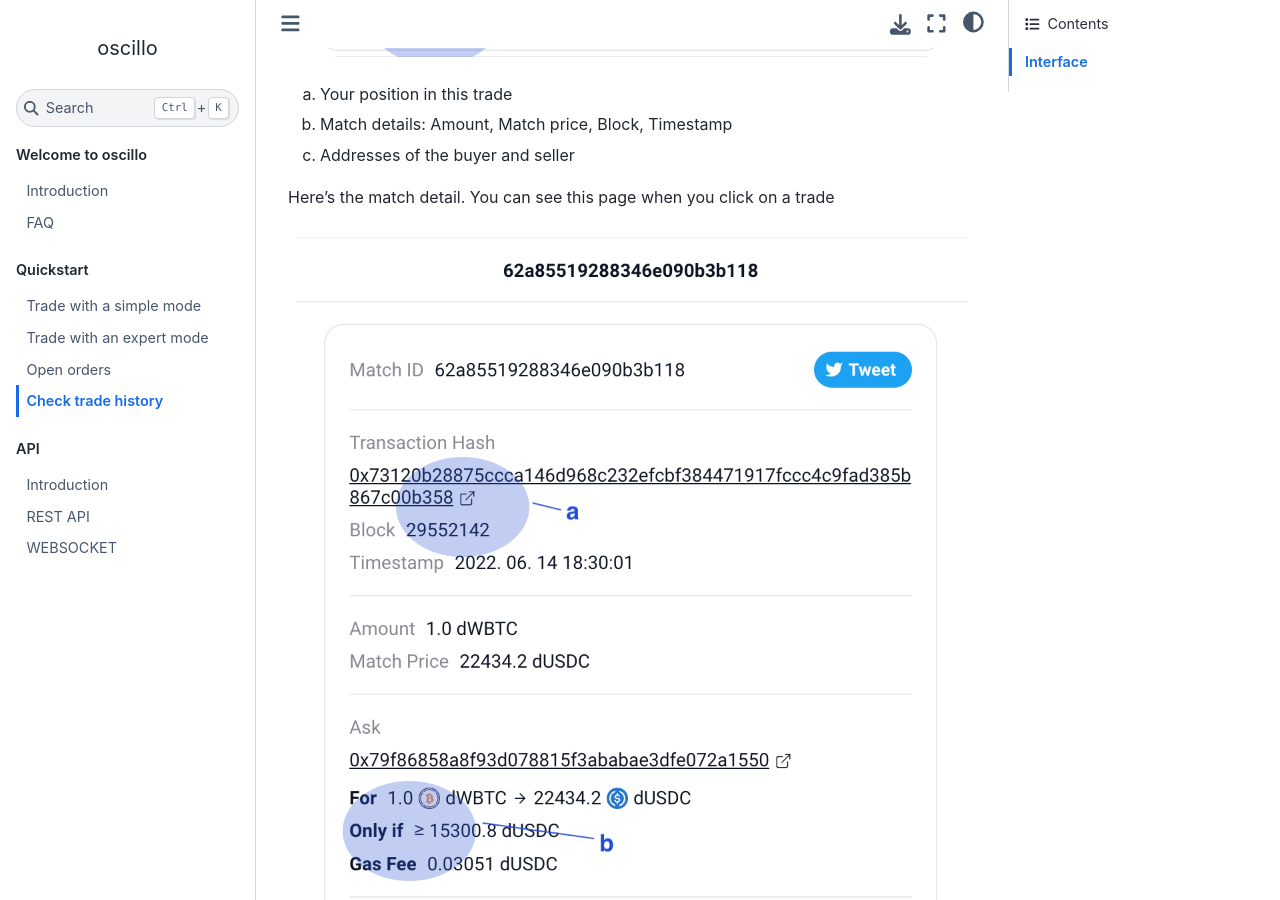
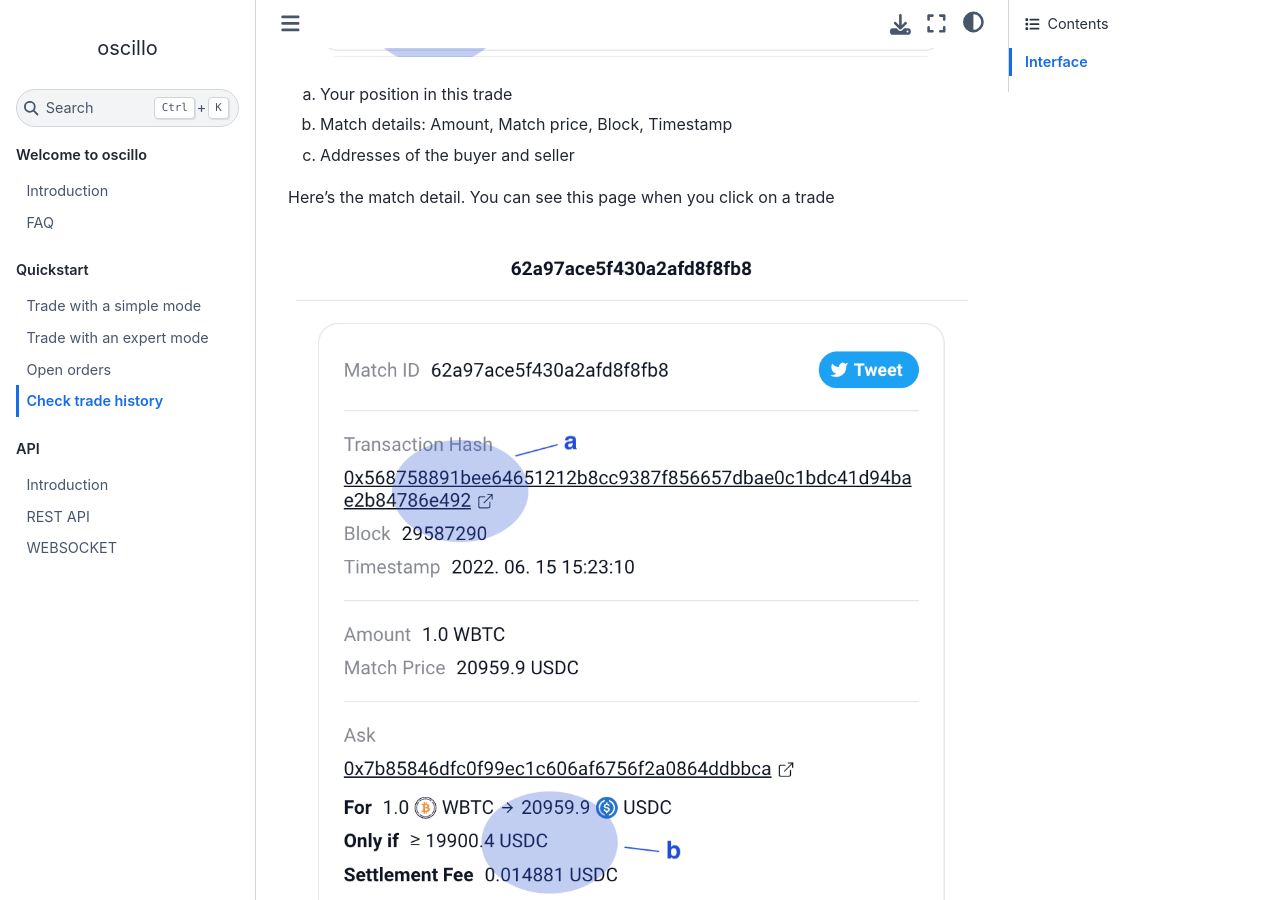
Before and after one commit to oscillo-finance/Docs, a Sphinx documentation site: the page built from docs/source/quickstart/history.rst, in a window 1280 px wide and 900 px high, scrolled down 1094 px. Built offline with Sphinx 7.4.7 and the Sphinx Book theme 1.1.4, drawn with Linux system fonts in a browser that asks for light colours.

Commit message:
settlement fee

```diff
--- a/docs/source/quickstart/history.rst
+++ b/docs/source/quickstart/history.rst
@@ -18,7 +18,7 @@ c. Addresses of the buyer and seller
 Here's the match detail. You can see this page when you click on a trade
 
 
-.. figure:: static/match_detail.png
+.. figure:: static/match_detail2.png
     :align: center
     :figwidth: 100%
 
```
